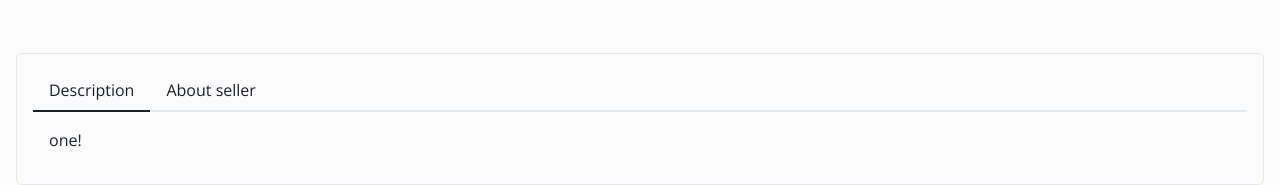
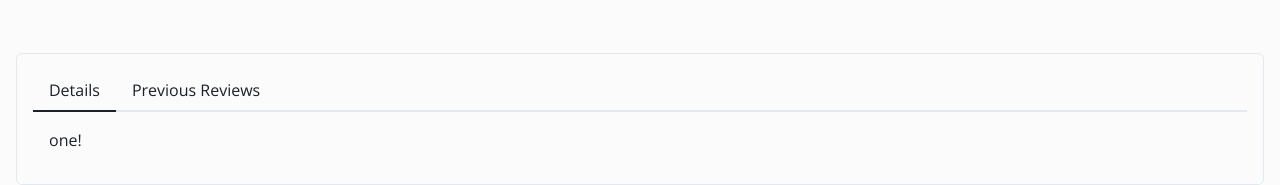
Before and after one commit to danielavornic/trade-it-front, a Next.js app: page /product/1 in a window 1280 px wide. Shown: the part 253-438 px from the top of the page. Built offline with nearby package versions, Linux system fonts and the light colour scheme.

Commit message:
Update product cards after meeting

```diff
--- a/src/components/product/ProductDetailsCard.tsx
+++ b/src/components/product/ProductDetailsCard.tsx
@@ -6,8 +6,8 @@ export const ProductDetailsCard = ({ product }: { product: Product }) => {
     <Card shadow="none" border="1px solid" borderColor="gray.200" borderRadius="md" p={4}>
       <Tabs colorScheme="brand">
         <TabList>
-          <Tab>Description</Tab>
-          <Tab>About seller</Tab>
+          <Tab>Details</Tab>
+          <Tab>Previous Reviews</Tab>
         </TabList>
 
         <TabPanels>
--- a/src/components/product/ProductListItem.tsx
+++ b/src/components/product/ProductListItem.tsx
@@ -1,9 +1,10 @@
 import { Product } from "@/types";
+import { Card } from "@chakra-ui/react";
 
 // FOR SEARCH RESULTS
 export const ProductListItem = ({ product }: { product: Product }) => {
   const { name, description, sellerName, category, condition, status, targetProduct, img } =
     product;
 
-  return <div>ProductListItem</div>;
+  return <Card>ProductListItem</Card>;
 };
```
